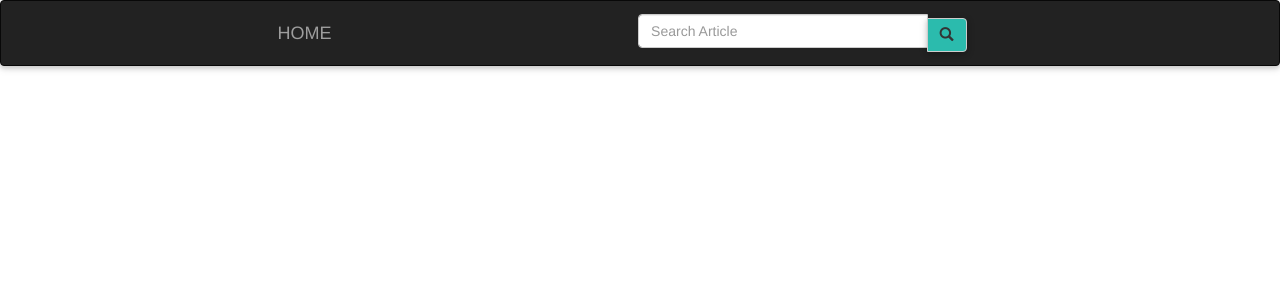
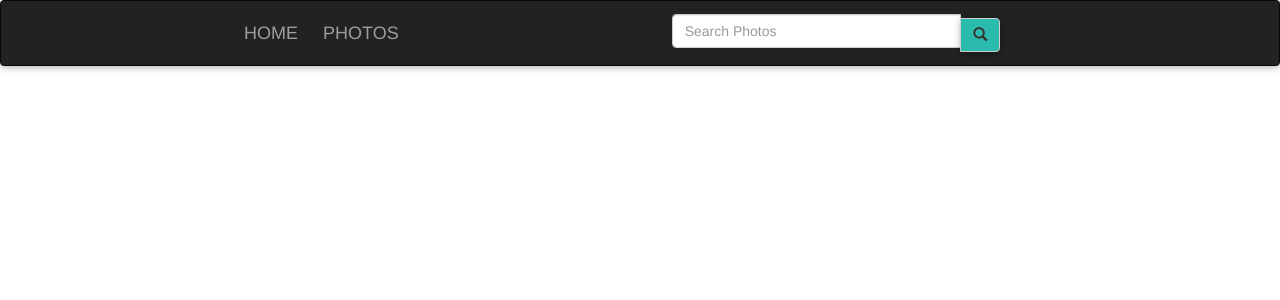
Before and after one commit to badruu/gallery, a Django app: page / in a window 1280 px wide. Shown: the top 300 px of the page. Run offline with Django 3.2, Linux system fonts and the light colour scheme; data that the repository does not hold is empty; some libraries are stand-ins or nearby versions.

Commit message:
add welcome navigation to navbar.html

```diff
--- a/photos/templates/navbar.html
+++ b/photos/templates/navbar.html
@@ -9,16 +9,17 @@
   <nav class="navbar navbar-inverse">
     <div class="container-fluid">
       <div class="navbar-header">
-        <a class="navbar-brand" href="{% url 'home' %}">HOME</a>
+        <a class="navbar-brand" href="{% url 'welcome' %}">HOME</a>
+        <a class="navbar-brand" href="{% url 'main' %}">PHOTOS</a>
       </div>
 
       <!-- Adding a search form  -->
       <div class="col-sm-4 col-md-4 navbar-right">
 
-        <form class="navbar-form" role="search" action="#">
+        <form class="navbar-form" role="search" action="{% url 'search_results' %}">
 
           <div class="input-group">
-            <input type="text" class="form-control" placeholder="Search Article" name="article">
+            <input type="text" class="form-control" placeholder="Search Photos" name="photo">
             <div class="input-group-btn">
               <button class="btn btn-default" type="submit"><i class="glyphicon glyphicon-search"></i></button>
             </div>
```
